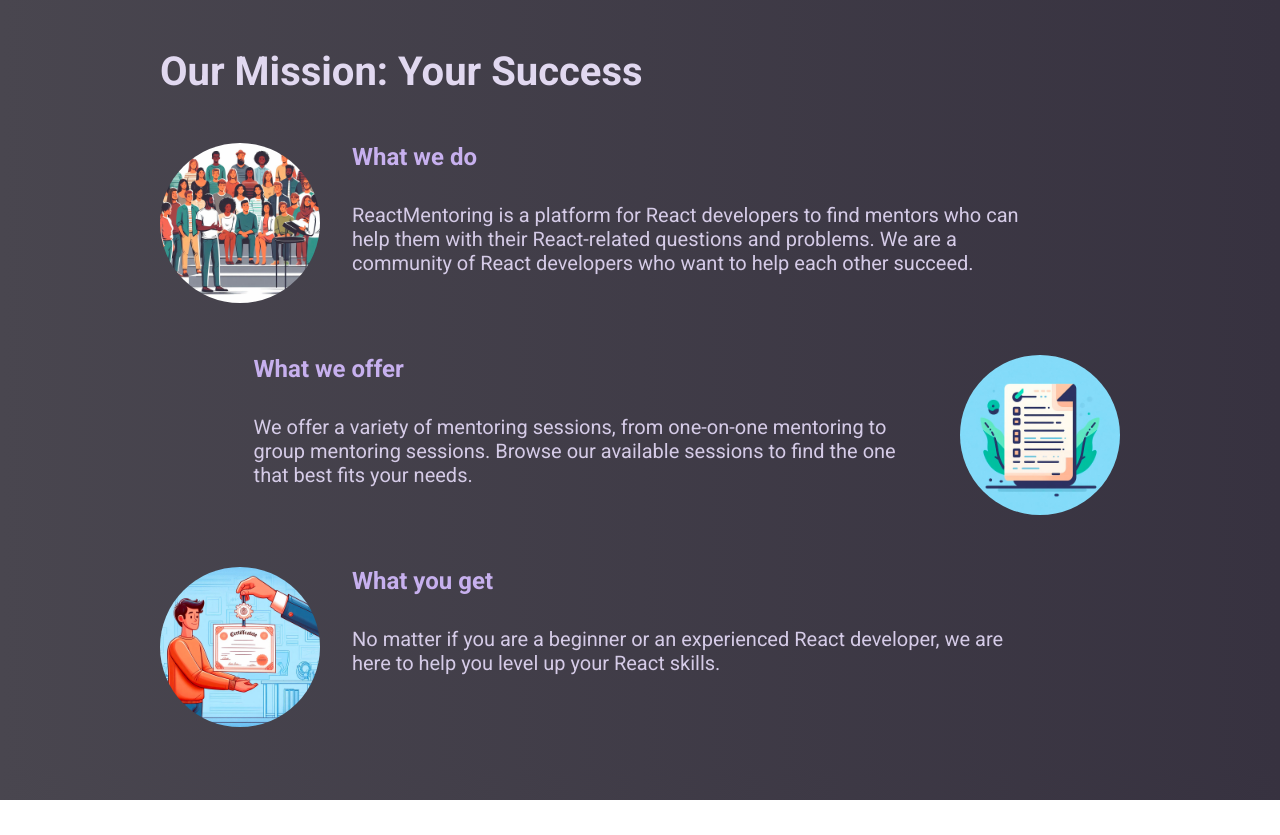
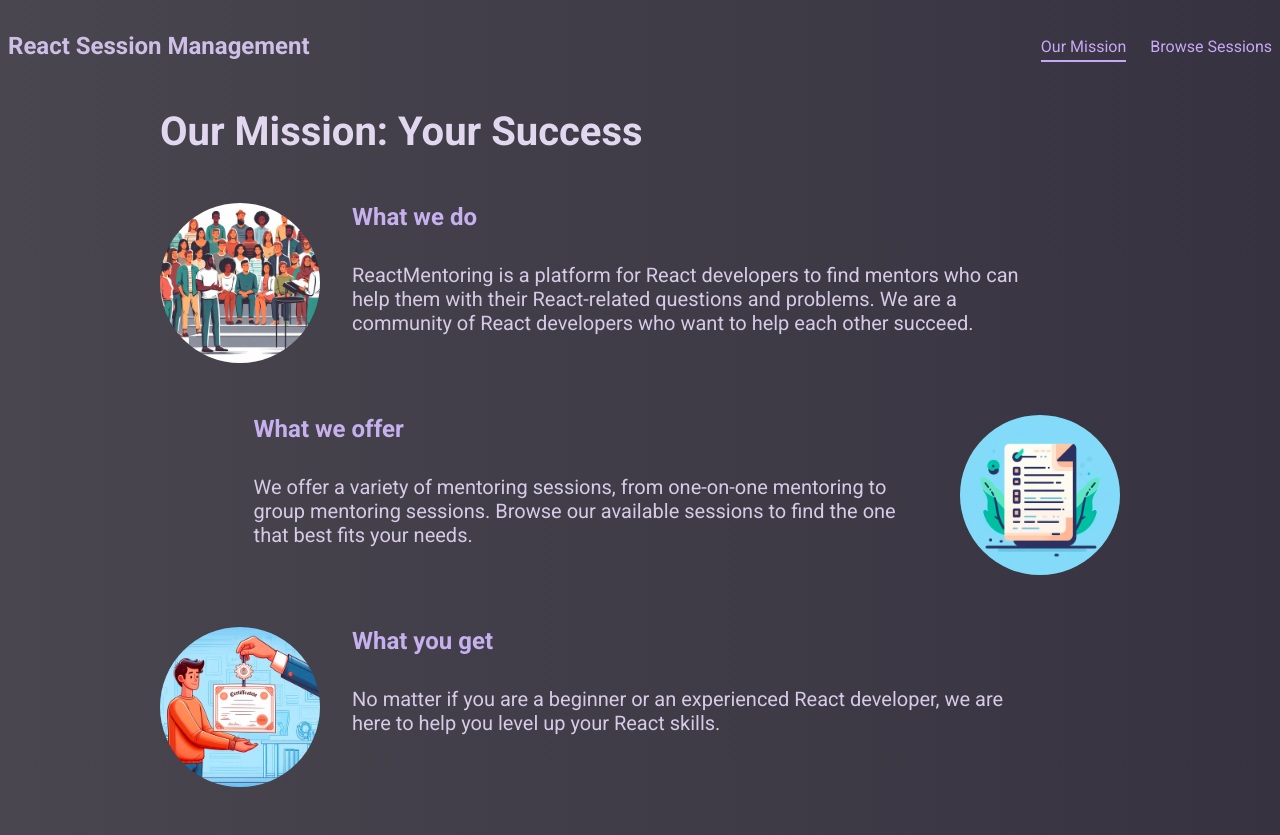
Before and after one commit to mozart008/SessionManagementApp, a React (Vite) app: page / in a window 1280 px wide. Before the commit the page ends 800 px from the top, so only its background shows below. Built offline with nearby package versions, Linux system fonts and the light colour scheme.

Commit message:
added header with navigation to the page

```diff
--- /dev/null
+++ b/src/components/Header.tsx
@@ -0,0 +1,22 @@
+import { NavLink } from "react-router-dom";
+export const Header = () => {
+
+    return (
+        <>
+        <header id="main-header">
+            <h1>React Session Management</h1>
+            <nav>
+                <ul>
+                    <li><NavLink to="/" className={({isActive}) => isActive ? 'active' : ''} end>Our Mission</NavLink></li>
+                    <li><NavLink to="/sessions" className={({isActive}) => isActive ? 'active' : ''} end>Browse Sessions</NavLink></li>
+                </ul>
+
+            </nav>
+
+        </header>
+        </>
+    )
+
+};
+
+export default Header;
--- a/src/index.css
+++ b/src/index.css
@@ -82,7 +82,7 @@
 }
 
 #main-header {
-  width: 80%;
+  width: 100%;
   max-width: 80rem;
   margin: 2rem auto;
   display: flex;
--- a/src/pages/Root.tsx
+++ b/src/pages/Root.tsx
@@ -1,9 +1,10 @@
 import { Outlet } from 'react-router-dom';
+import Header from '../components/Header';
 
 export default function Root() {
   return (
     <>
-      {/* Todo: Add Header */}
+      <Header />
       <Outlet />
     </>
   );
```
Also changed, not shown: 2 other files (tests, documents, lock files or other folders).
